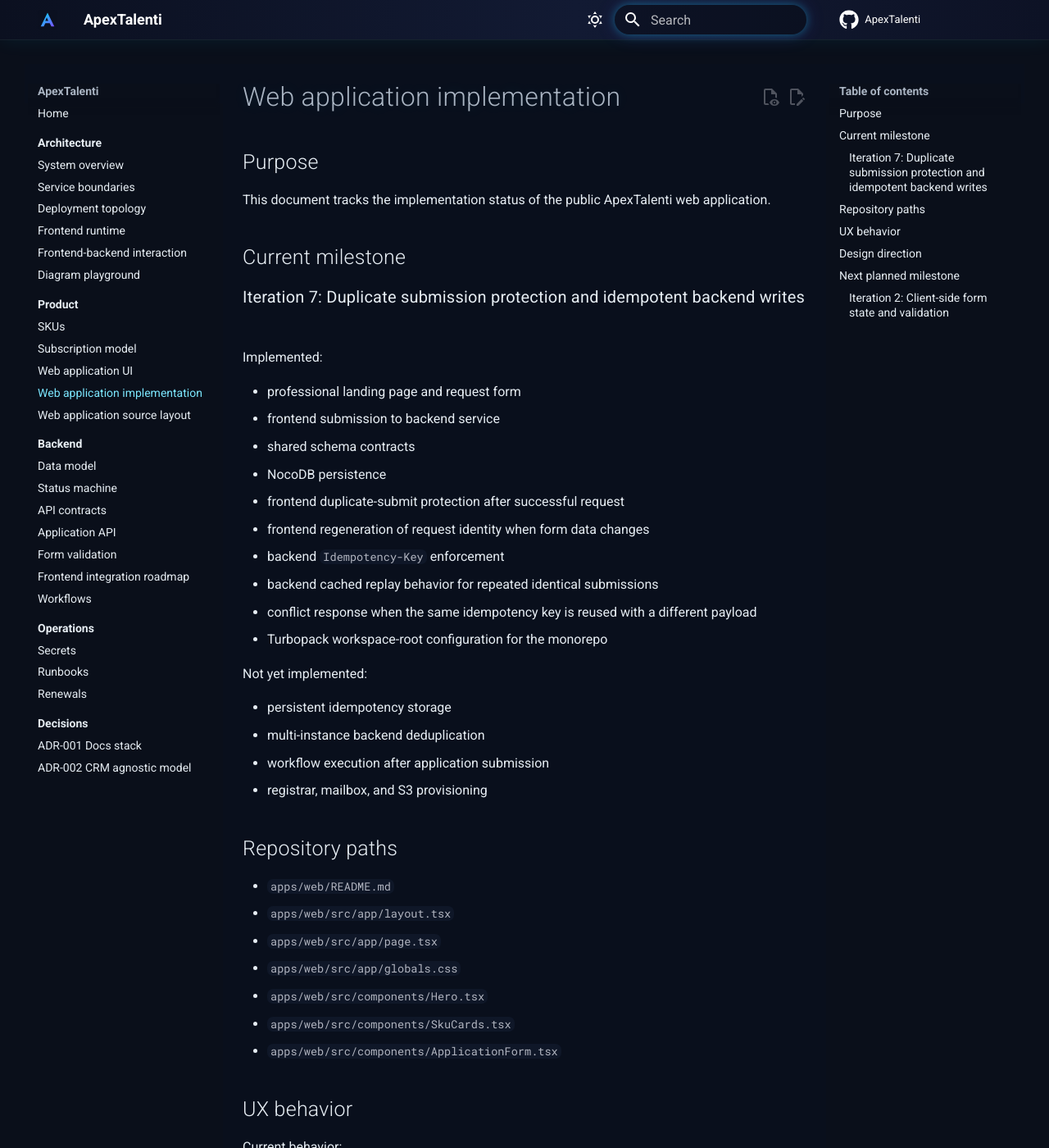
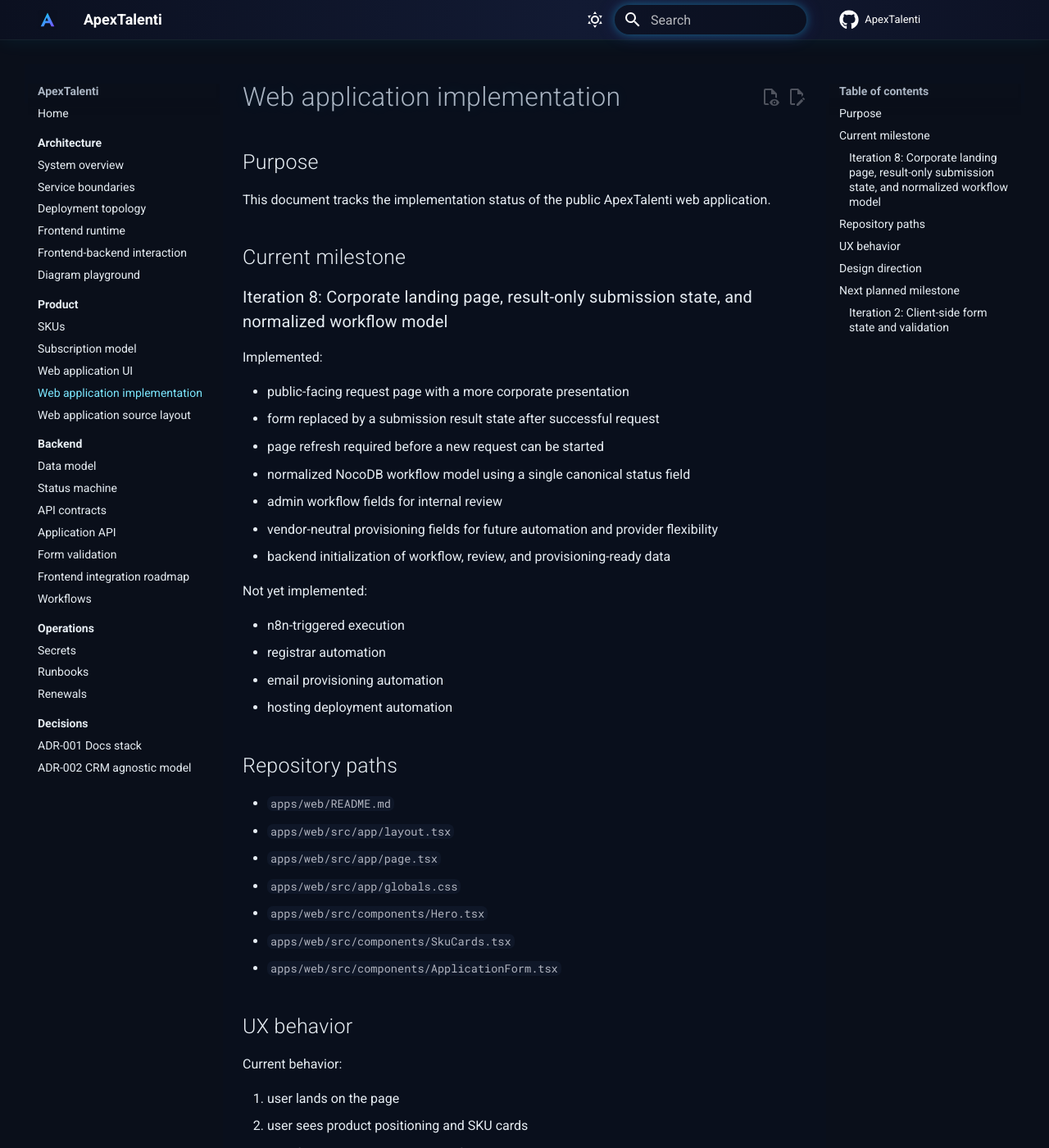
Before and after one commit to comedido/ApexTalenti, an MkDocs documentation site: the page built from docs/product/webapp-implementation.md, in a window 1280 px wide and 1400 px high. Shown: the whole window at 82% size. Built offline with MkDocs 1.6.1 and Material for MkDocs 9.7.7, drawn with Linux system fonts in a browser that asks for light colours; comment, search, counter and statistics services are not loaded.

Commit message:
idempotency removed

```diff
--- a/apps/web/src/components/Hero.tsx
+++ b/apps/web/src/components/Hero.tsx
@@ -10,9 +10,9 @@ export function Hero() {
         <p className="hero__description">
           ApexTalenti helps businesses establish a credible digital presence
           with structured intake, domain review, web delivery planning, and
-          provisioning-ready operational data. The Basic package is designed for
+          provisioning‑ready operational data. The Basic package is designed for
           organizations that need a professional starting point with clear
-          scope, business-oriented review, and readiness for downstream
+          scope, business‑oriented review, and readiness for downstream
           execution.
         </p>
         <div className="hero__highlights">
--- a/docs/backend/frontend-integration-roadmap.md
+++ b/docs/backend/frontend-integration-roadmap.md
@@ -8,25 +8,26 @@ This document describes the staged integration path between the ApexTalenti fron
 
 ## Current status
 
-### Iteration 7
+### Iteration 8
 
 Implemented:
 
 - frontend request form
 - backend application service
-- shared schema contracts
 - NocoDB persistence
-- frontend duplicate-submit protection
-- backend idempotency-key handling
-- monorepo Turbopack root configuration
+- post-submission result-only frontend state
+- corporate landing page content structure
+- normalized workflow status model
+- admin workflow fields
+- vendor-neutral provisioning-ready record fields
 
 Not implemented:
 
-- persistent idempotency store
-- provisioning workflows
+- n8n-triggered execution
+- provider automation flows
 - registrar integration
-- mailbox provisioning
-- S3 deployment
+- email integration
+- hosting deployment
 
 ## Planned integration stages
 
--- a/docs/product/webapp-implementation.md
+++ b/docs/product/webapp-implementation.md
@@ -6,27 +6,24 @@ This document tracks the implementation status of the public ApexTalenti web app
 
 ## Current milestone
 
-### Iteration 7: Duplicate submission protection and idempotent backend writes
+### Iteration 8: Corporate landing page, result-only submission state, and normalized workflow model
 
 Implemented:
 
-- professional landing page and request form
-- frontend submission to backend service
-- shared schema contracts
-- NocoDB persistence
-- frontend duplicate-submit protection after successful request
-- frontend regeneration of request identity when form data changes
-- backend `Idempotency-Key` enforcement
-- backend cached replay behavior for repeated identical submissions
-- conflict response when the same idempotency key is reused with a different payload
-- Turbopack workspace-root configuration for the monorepo
+- public-facing request page with a more corporate presentation
+- form replaced by a submission result state after successful request
+- page refresh required before a new request can be started
+- normalized NocoDB workflow model using a single canonical status field
+- admin workflow fields for internal review
+- vendor-neutral provisioning fields for future automation and provider flexibility
+- backend initialization of workflow, review, and provisioning-ready data
 
 Not yet implemented:
 
-- persistent idempotency storage
-- multi-instance backend deduplication
-- workflow execution after application submission
-- registrar, mailbox, and S3 provisioning
+- n8n-triggered execution
+- registrar automation
+- email provisioning automation
+- hosting deployment automation
 
 ## Repository paths
 
```
Also changed, not shown: apps/web/src/app/globals.css (+57 -61 lines), docs/backend/application-api.md (+13 -0 lines), docs/product/webapp-source-layout.md (+3 -4 lines), 1 other file.
